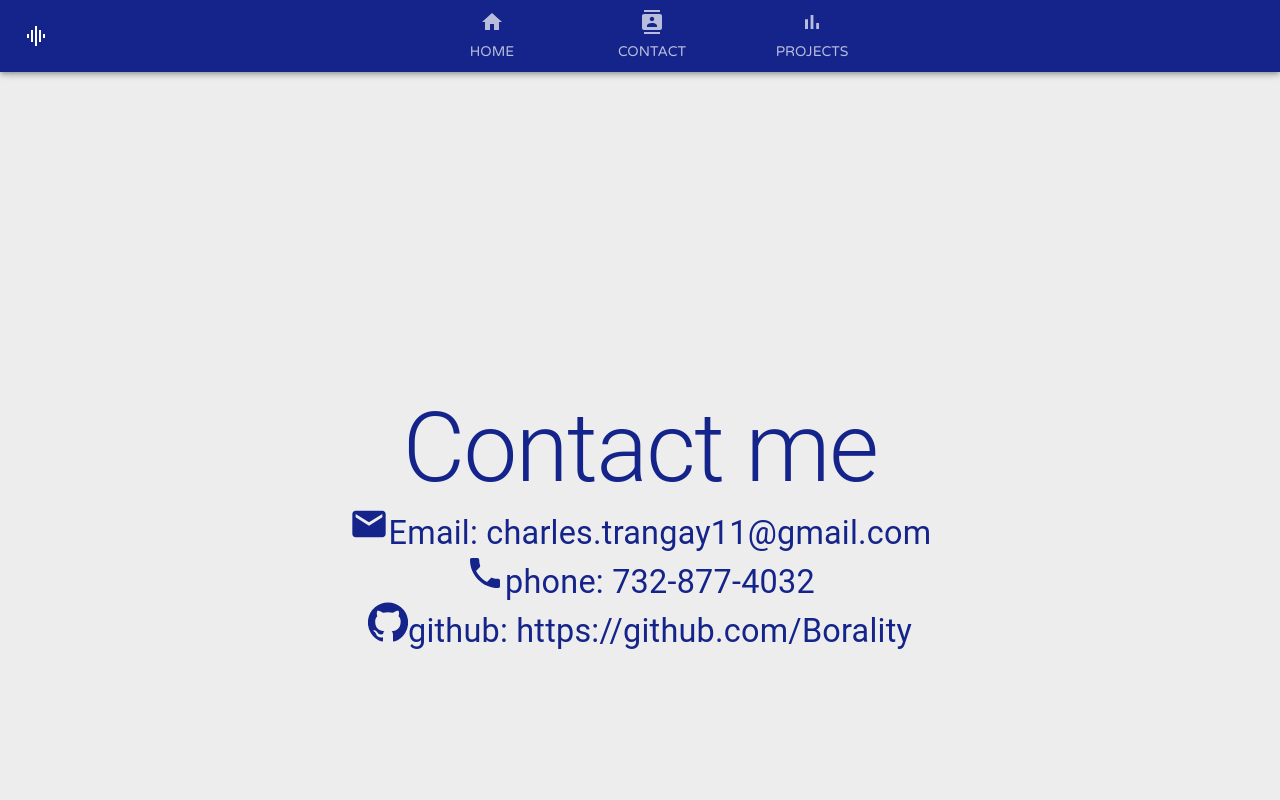
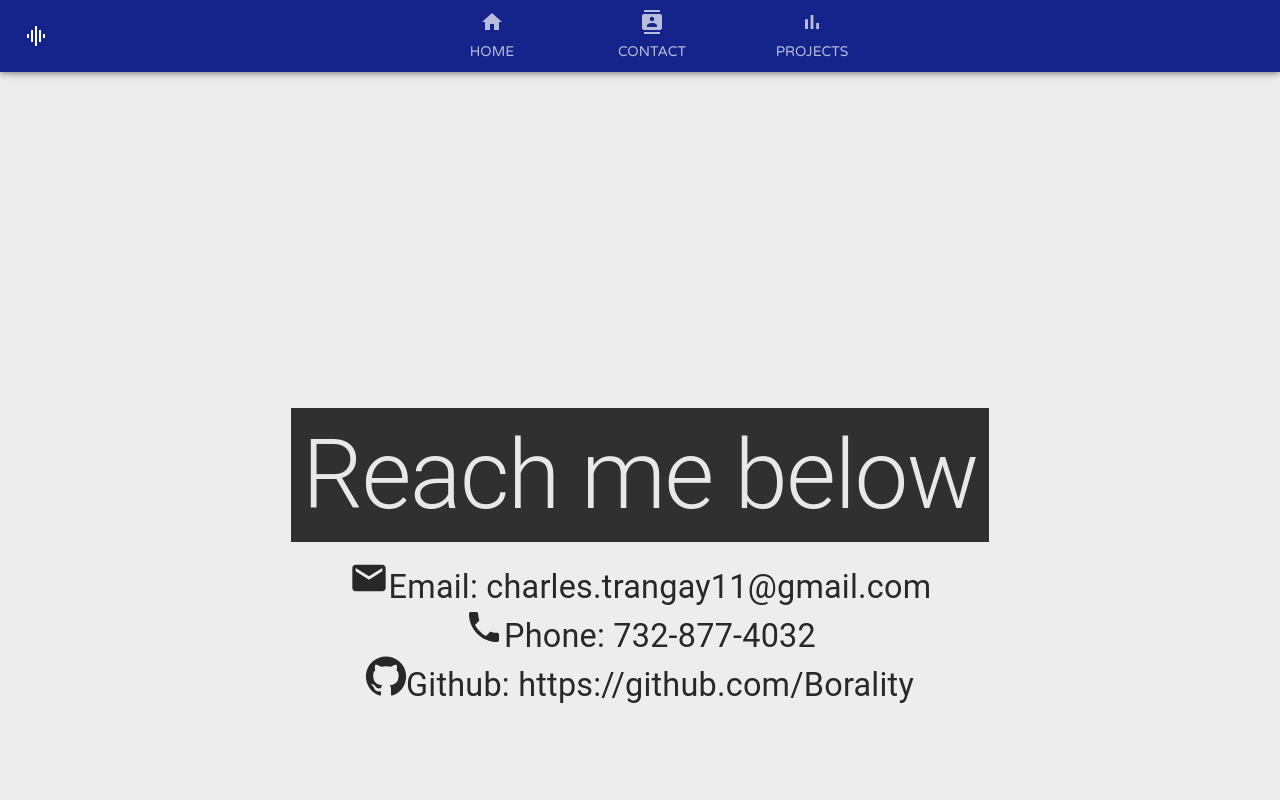
Before and after one commit to Borality/Own-website, a React (Create React App) app: page /Contact in a window 1280 px wide. Shown: the top 800 px of the page. Built offline with nearby package versions, Linux system fonts and the light colour scheme.

Commit message:
design changes

```diff
--- a/src/components/Contact.js
+++ b/src/components/Contact.js
@@ -14,11 +14,11 @@ import {
 const styles = {
   title: {
     overflowWrap: "normal",
-    color: "#14248A",
+    color: "#E8E8E8",
   },
   text: {
     overflowWrap: "normal",
-    color: "#14248A",
+    color: "#282828",
   },
 };
 
@@ -42,20 +42,22 @@ export default function Contact() {
           border={0}
         >
           <ThemeProvider theme={theme}>
+            <Box px = {1.4} py = {1.4} my = {2} style = {{backgroundColor: "#303030"}}>
             <Typography style={classes.title} variant="h1">
-              Contact me
+              Reach me below
             </Typography>
+            </Box>
             <Typography style={classes.text} variant="h4">
               <EmailIcon style={{ fontSize: "2.5rem" }} />
               Email: charles.trangay11@gmail.com
             </Typography>
             <Typography style={classes.text} variant="h4">
               <PhoneIcon style={{ fontSize: "2.5rem" }} />
-              phone: 732-877-4032
+              Phone: 732-877-4032
             </Typography>
             <Typography style={classes.text} variant="h4">
               <GitHubIcon style={{ fontSize: "2.5rem" }} />
-              github: https://github.com/Borality
+              Github: https://github.com/Borality
             </Typography>
           </ThemeProvider>
         </Box>
--- a/src/components/Homepage.js
+++ b/src/components/Homepage.js
@@ -12,11 +12,11 @@ import {
 const styles = {
   title: {
     overflowWrap: "normal",
-    color: "#14248A",
+    color: "#E8E8E8",
   },
   text: {
     overflowWrap: "normal",
-    color: "#14248A",
+    color: "#282828",
   },
 };
 
@@ -40,9 +40,11 @@ export default function Homepage() {
           border={0}
         >
           <ThemeProvider theme={theme}>
+            <Box px = {1.4} py = {1.4} my = {2} style = {{backgroundColor: "#303030"}}>
             <Typography style={classes.title} variant="h1">
-              I am Charles
+              Charles Trangay
             </Typography>
+            </Box>
             <Typography style={classes.text} variant="h4">
               A software developer
             </Typography>
--- a/src/components/Navbar.js
+++ b/src/components/Navbar.js
@@ -25,9 +25,9 @@ export default function Navbar() {
                 <GraphicEqIcon/>
                 <div style = {{margin: "auto"}}>
                 <Tabs>
-                    <Tab icon = {<HomeIcon/>} label = "Home" component = {Link} to = "/"/>
-                    <Tab icon = {<ContactsIcon/>} label = "Contact" component = {Link} to = "/Contact"/>
-                    <Tab icon = {<BarChartIcon/>} label = "Projects" component = {Link} to = "/Projects"/>
+                    <Tab disableTouchRipple icon = {<HomeIcon/>} label = "Home" component = {Link} to = "/"/>
+                    <Tab disableTouchRipple icon = {<ContactsIcon/>} label = "Contact" component = {Link} to = "/Contact"/>
+                    <Tab disableTouchRipple icon = {<BarChartIcon/>} label = "Projects" component = {Link} to = "/Projects"/>
                 </Tabs>
                 </div>
                 </Toolbar>
--- a/src/components/Projects.js
+++ b/src/components/Projects.js
@@ -5,6 +5,7 @@ import {
   CardActionArea,
   CardContent,
   CardMedia,
+  Container,
   Grid,
   Typography,
 } from "@material-ui/core";
@@ -28,7 +29,7 @@ const useStyles = makeStyles({
 
 const styles = {
   title: {
-    color: "#14248A",
+    color: "#E8E8E8",
   },
 };
 
@@ -44,9 +45,11 @@ export default function Projects() {
     <div style={{ backgroundColor: "#ededed", minHeight: "100vh" }}>
       <Navbar />
       <ThemeProvider theme={theme}>
-        <Box style={classes2.title} mt={17} textAlign="center">
-          <Typography variant="h1">Projects</Typography>
+        <Grid container justify = "center">
+        <Box px = {1.4} py = {1.4} mt={25} textAlign="center" style = {{backgroundColor: "#303030"}} >
+          <Typography style={classes2.title} variant="h1">Projects</Typography>
         </Box>
+        </Grid>
       </ThemeProvider>
 
       <Box pt={7} >
```
